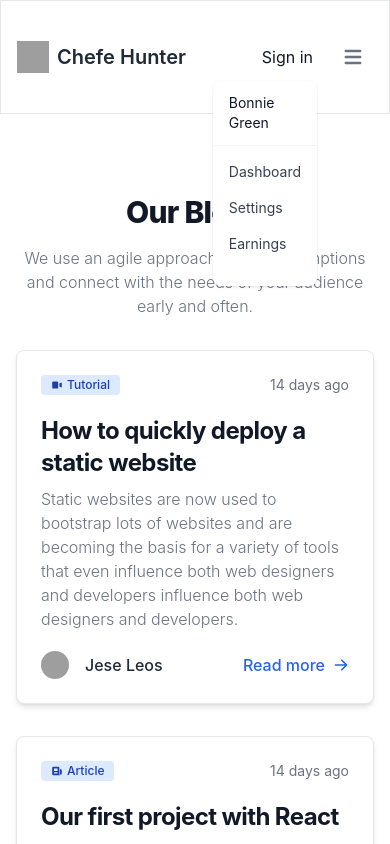
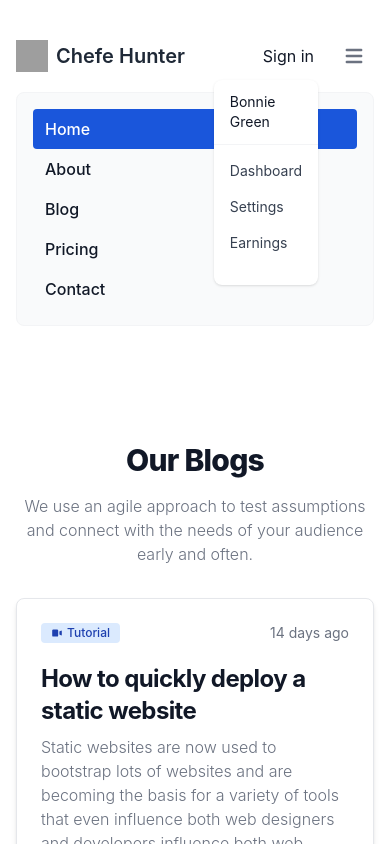
Before and after one commit to masudrahman-dev/chef-recipe-hunter-client, a React (Vite) app in the folder recepi-hunter-client/: page /Blogs in a window 390 px wide. Shown: the top 844 px of the page. Built offline with nearby package versions, Linux system fonts and the light colour scheme; no server answers; grey boxes are pictures that could not be loaded.

Commit message:
menu bar toggle done

```diff
--- a/recepi-hunter-client/src/components/shared/header/Header.jsx
+++ b/recepi-hunter-client/src/components/shared/header/Header.jsx
@@ -7,6 +7,7 @@ import { AuthContext } from "../../../contexts/AuthProvider";
 const Header = () => {
   const { user, logOut } = useContext(AuthContext);
   const [isUserOpen, setIsUserOpen] = useState(false);
+  const [isMenuOpen, setIsMenuOpen] = useState(false);
   const handleLogOut = () => {
     setIsUserOpen(!isUserOpen);
     logOut()
@@ -22,7 +23,7 @@ const Header = () => {
   // console.log(displayName,email,photoURL);
   return (
     <div className="mb-12">
-      <nav className="bg-white border-gray-200 dark:bg-gray-900 py-5 border">
+      <nav className="bg-white border-gray-200 dark:bg-gray-900 py-5 ">
         <div className="max-w-screen-xl flex flex-wrap items-center justify-between mx-auto p-4  ">
           <Link to="/" className="flex items-center">
             <img
@@ -70,7 +71,7 @@ const Header = () => {
             >
               <div className="px-4 py-3">
                 <span className="block text-sm text-gray-900 dark:text-white">
-                  Bonnie Green
+                  {user?.displayName || "Bonnie Green"}
                 </span>
                 <span className="block text-sm  text-gray-500 truncate dark:text-gray-400">
                   {user?.email}
@@ -112,9 +113,10 @@ const Header = () => {
               </ul>
             </div>
             <button
+              onClick={() => setIsMenuOpen(!isMenuOpen)}
               data-collapse-toggle="mobile-menu-2"
               type="button"
-              className="inline-flex items-center p-2 ml-1 text-sm text-gray-500 rounded-lg md:hidden hover:bg-gray-100 focus:outline-none focus:ring-2 focus:ring-gray-200 dark:text-gray-400 dark:hover:bg-gray-700 dark:focus:ring-gray-600"
+              className="inline-flex  items-center p-2 ml-1 text-sm text-gray-500 rounded-lg md:hidden hover:bg-gray-100 focus:outline-none focus:ring-2 focus:ring-gray-200 dark:text-gray-400 dark:hover:bg-gray-700 dark:focus:ring-gray-600"
               aria-controls="mobile-menu-2"
               aria-expanded="false"
             >
@@ -135,8 +137,11 @@ const Header = () => {
             </button>
           </div>
           {/* nav link */}
+
           <div
-            className="items-center justify-between hidden w-full md:flex md:w-auto md:order-1"
+            className={`items-center  justify-between w-full md:flex md:w-auto md:order-1 ${
+              isMenuOpen && "hidden"
+            }`}
             id="mobile-menu-2"
           >
             <ul className="flex flex-col font-medium p-4 md:p-0 mt-4 border border-gray-100 rounded-lg bg-gray-50 md:flex-row md:space-x-8 md:mt-0 md:border-0 md:bg-white dark:bg-gray-800 md:dark:bg-gray-900 dark:border-gray-700">
@@ -190,33 +195,3 @@ const Header = () => {
 };
 
 export default Header;
-{
-  /* <li>
-<NavLink
-  to="register"
-  className="block py-2 pl-3 pr-4 text-gray-900 rounded hover:bg-gray-100 md:hover:bg-transparent md:hover:text-blue-700 md:p-0 dark:text-white md:dark:hover:text-blue-500 dark:hover:bg-gray-700 dark:hover:text-white md:dark:hover:bg-transparent dark:border-gray-700"
->
-  Register
-</NavLink>
-</li> */
-}
-
-{
-  /* <li>
-{user ? (
-  <button
-    onClick={handleLogOut}
-    className="block py-2 pl-3 pr-4 text-gray-900 rounded hover:bg-gray-100 md:hover:bg-transparent md:hover:text-blue-700 md:p-0 dark:text-white md:dark:hover:text-blue-500 dark:hover:bg-gray-700 dark:hover:text-white md:dark:hover:bg-transparent dark:border-gray-700"
-  >
-    Sign out
-  </button>
-) : (
-  <Link
-    to="login"
-    className="block py-2 pl-3 pr-4 text-gray-900 rounded hover:bg-gray-100 md:hover:bg-transparent md:hover:text-blue-700 md:p-0 dark:text-white md:dark:hover:text-blue-500 dark:hover:bg-gray-700 dark:hover:text-white md:dark:hover:bg-transparent dark:border-gray-700"
-  >
-    Sign in
-  </Link>
-)}
-</li> */
-}
```
